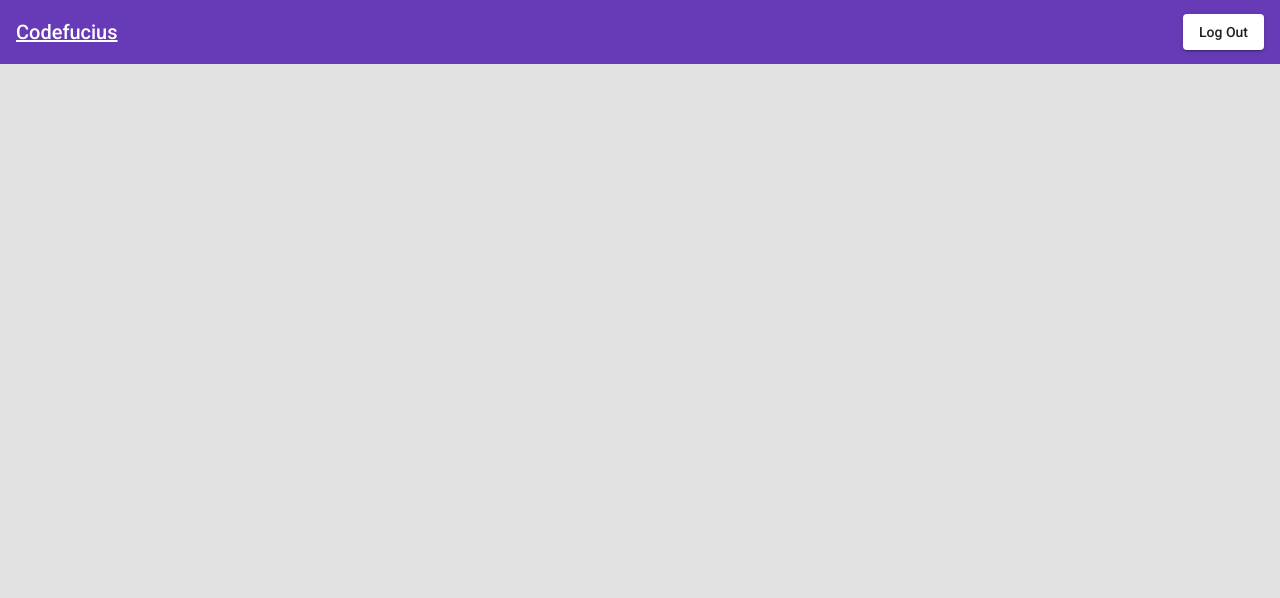
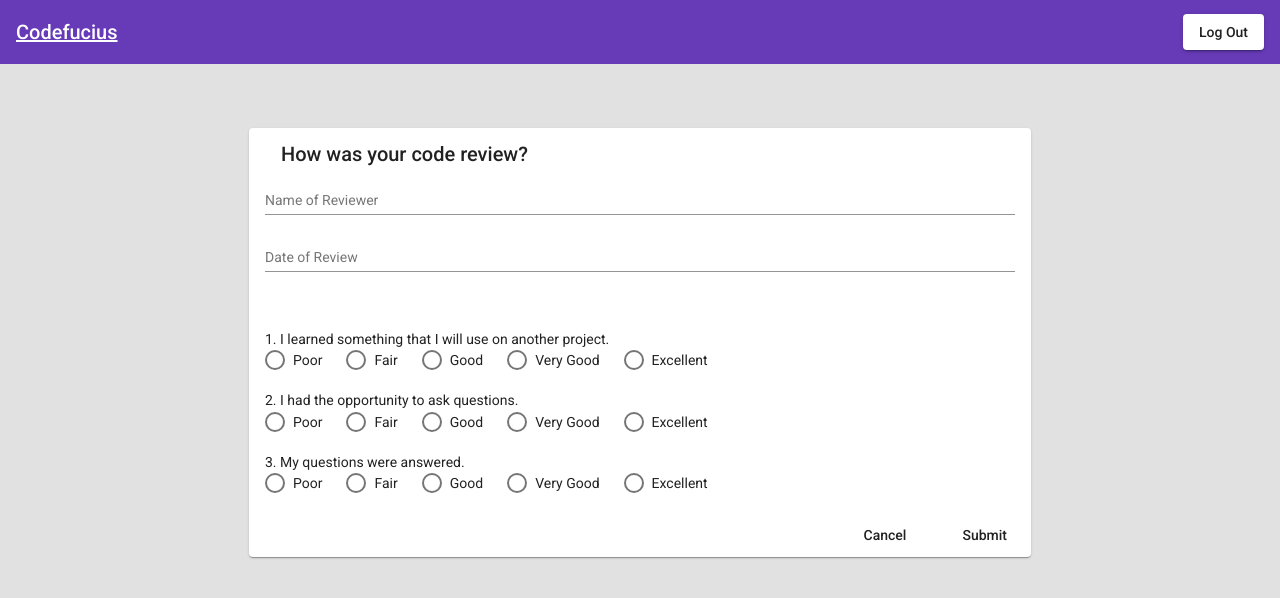
Before and after one commit to Capstone-Codefucius/codefucius-ui, an Angular app: page /feedback in a window 1280 px wide. Before the commit this address led to /. Shown: the top 598 px of the page. Built offline with nearby package versions, Linux system fonts and the light colour scheme.

Commit message:
feedback component created and styled

```diff
--- a/src/app/app-routing.module.ts
+++ b/src/app/app-routing.module.ts
@@ -6,6 +6,8 @@ import { LoginComponent} from './login/login.component';
 import { ManagerComponent } from './manager/manager.component';
 import { RevieweeComponent} from './reviewee/reviewee.component';
 import { ReviewerComponent } from './reviewer/reviewer.component';
+import { FeedbackComponent } from './feedback/feedback.component';
+
 
 const routes: Routes = [
   { path: '', component: LoginComponent },
@@ -13,6 +15,8 @@ const routes: Routes = [
   { path: 'admin', component: AdminComponent },
   { path: 'reviewee', component: RevieweeComponent },
   { path: 'reviewer', component: ReviewerComponent },
+  { path: 'feedback', component: FeedbackComponent },
+
 ];
 
 @NgModule({
--- /dev/null
+++ b/src/app/feedback/feedback.component.css
@@ -0,0 +1,26 @@
+.feedback-card {
+    max-width: 750px;
+
+    width: 75%;
+    margin: 5% auto;
+}
+
+.feedback-form {
+    min-width: 250px;
+    max-width: 750px;
+    width: 100%;
+ }
+
+.box-full-width {
+    width: 100%;
+}
+
+.mat-radio-button ~ .mat-radio-button{
+    margin-left: 24px;
+  }
+
+.button-row button{
+   margin-right: 24px;
+   float: right;
+   cursor: pointer;
+  }
--- /dev/null
+++ b/src/app/feedback/feedback.component.html
@@ -0,0 +1,66 @@
+<mat-card class="feedback-card">
+    <mat-card-header>
+        <mat-card-title>How was your code review? </mat-card-title>
+    </mat-card-header>
+    <mat-card-content>
+
+        <form class="feedback-form">
+            <mat-form-field class="box-full-width">
+                <mat-label>Name of Reviewer</mat-label>
+                <input matInput placeholder="John Doe">
+            </mat-form-field>
+
+            <mat-form-field class="box-full-width">
+                <mat-label>Date of Review</mat-label>
+                <input type="mm/dd/yy" matInput placeholder="">
+            </mat-form-field>
+        </form>
+
+        <label id="radio-question1"><br /><br />1. I learned something that I will use on another project.<br /></label>
+        <mat-radio-group aria-label="numbers">
+            <mat-radio-button value="1">Poor </mat-radio-button>
+            <mat-radio-button value="2"> Fair </mat-radio-button>
+            <mat-radio-button value="3"> Good </mat-radio-button>
+            <mat-radio-button value="4"> Very Good</mat-radio-button>
+            <mat-radio-button value="5"> Excellent</mat-radio-button>
+
+        </mat-radio-group>
+
+        <label id="radio-question2"> <br /> <br />2. I had the opportunity to ask questions.<br /></label>
+        <mat-radio-group aria-label="numbers">
+            <mat-radio-button value="1">Poor </mat-radio-button>
+            <mat-radio-button value="2"> Fair </mat-radio-button>
+            <mat-radio-button value="3"> Good </mat-radio-button>
+            <mat-radio-button value="4"> Very Good</mat-radio-button>
+            <mat-radio-button value="5"> Excellent</mat-radio-button>
+        </mat-radio-group>
+
+
+        <label id="radio-question3"> <br /> <br />3. My questions were answered.<br /></label>
+        <mat-radio-group aria-label="numbers">
+            <mat-radio-button value="1">Poor </mat-radio-button>
+            <mat-radio-button value="2"> Fair </mat-radio-button>
+            <mat-radio-button value="3"> Good </mat-radio-button>
+            <mat-radio-button value="4"> Very Good</mat-radio-button>
+            <mat-radio-button value="5"> Excellent</mat-radio-button>
+        </mat-radio-group>
+
+
+
+        <!--<div *ngIf="isSubmitted && myForm.invalid">
+            <p>Please select one value for each question.</p>
+         </div>-->
+
+
+    </mat-card-content>
+
+
+    <div class="button-row">
+        <mat-card-actions>
+            <button mat-button>Submit</button>
+            <button mat-button>Cancel</button>
+
+        </mat-card-actions>
+    </div>
+
+</mat-card>
--- /dev/null
+++ b/src/app/feedback/feedback.component.ts
@@ -0,0 +1,15 @@
+import { Component, OnInit } from '@angular/core';
+
+@Component({
+  selector: 'app-feedback',
+  templateUrl: './feedback.component.html',
+  styleUrls: ['./feedback.component.css']
+})
+export class FeedbackComponent implements OnInit {
+
+  constructor() { }
+
+  ngOnInit(): void {
+  }
+
+}
```
Also changed, not shown: src/app/app.module.ts (+6 -4 lines), src/app/material.ts (+8 -2 lines), 1 other file (tests, documents, lock files or other folders).
